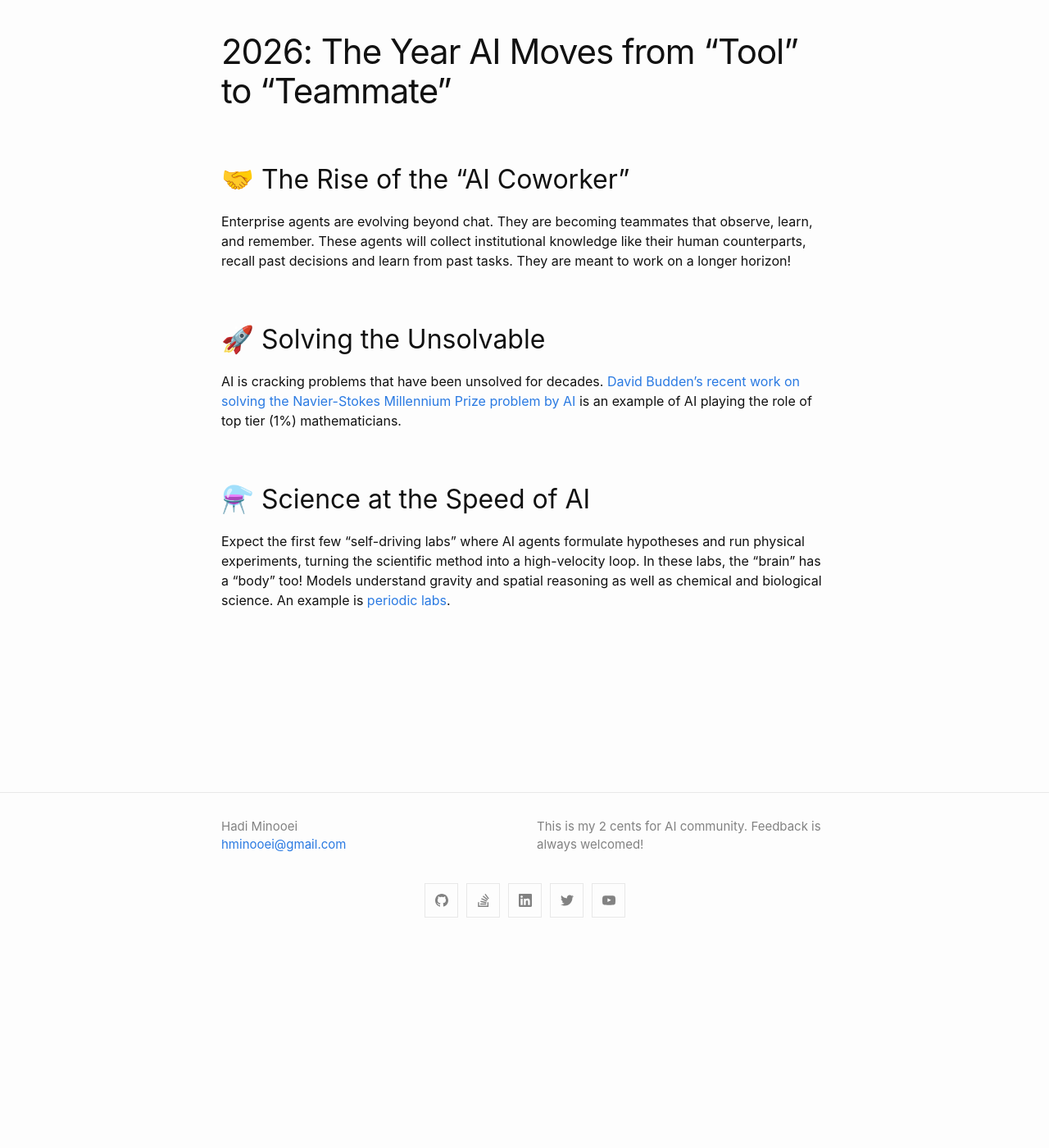
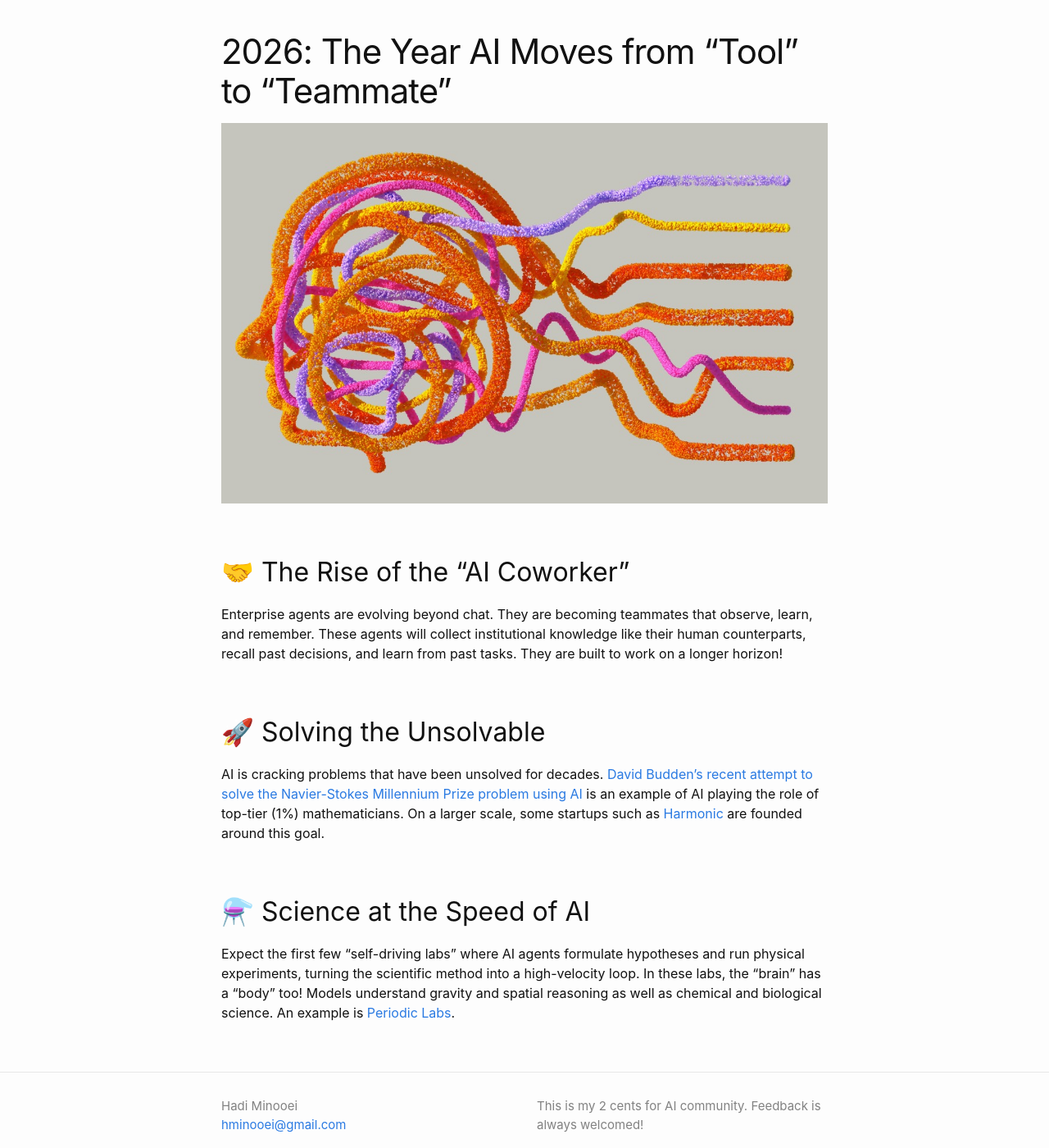
Before and after one commit to hminooei/hminooei.github.io, a Jekyll site: the page built from _posts/2025-12-21-2026-ai-moves-from-tool-to-teammate.md, in a window 1280 px wide and 1400 px high, scrolled down 246 px. Shown: the whole window at 82% size. Built offline with Jekyll 4.4.1, drawn with Linux system fonts in a browser that asks for light colours; our own code applies the rules of GitHub Pages for plain Markdown files; comment, search, counter and statistics services are not loaded.

Commit message:
Add new blog post about AI as teammate and update bio

```diff
--- a/_posts/2025-12-21-2026-ai-moves-from-tool-to-teammate.md
+++ b/_posts/2025-12-21-2026-ai-moves-from-tool-to-teammate.md
@@ -1,10 +1,13 @@
 # 2026: The Year AI Moves from "Tool" to "Teammate"
 
+![AI Teammate](/images/ai-teammate.jpg)
+
 ## 🤝 The Rise of the "AI Coworker"
-Enterprise agents are evolving beyond chat. They are becoming teammates that observe, learn, and remember. These agents will collect institutional knowledge like their human counterparts, recall past decisions and learn from past tasks. They are meant to work on a longer horizon!
+
+Enterprise agents are evolving beyond chat. They are becoming teammates that observe, learn, and remember. These agents will collect institutional knowledge like their human counterparts, recall past decisions, and learn from past tasks. They are built to work on a longer horizon!
 
 ## 🚀 Solving the Unsolvable
-AI is cracking problems that have been unsolved for decades. [David Budden’s recent work on solving the Navier-Stokes Millennium Prize problem by AI](https://x.com/davidmbudden/status/2002628914301317334?s=20) is an example of AI playing the role of top tier (1%) mathematicians.
+AI is cracking problems that have been unsolved for decades. [David Budden’s recent attempt to solve the Navier-Stokes Millennium Prize problem using AI](https://x.com/davidmbudden/status/2002628914301317334?s=20) is an example of AI playing the role of top-tier (1%) mathematicians. On a larger scale, some startups such as [Harmonic](https://www.harmonic.fun/) are founded around this goal.
 
 ## ⚗️ Science at the Speed of AI
-Expect the first few "self-driving labs" where AI agents formulate hypotheses and run physical experiments, turning the scientific method into a high-velocity loop. In these labs, the "brain" has a "body" too! Models understand gravity and spatial reasoning as well as chemical and biological science. An example is [periodic labs](https://periodic.com/).
+Expect the first few "self-driving labs" where AI agents formulate hypotheses and run physical experiments, turning the scientific method into a high-velocity loop. In these labs, the "brain" has a "body" too! Models understand gravity and spatial reasoning as well as chemical and biological science. An example is [Periodic Labs](https://periodic.com/).
```
Also changed, not shown: index.md (+1 -1 lines), images/ai-teammate.jpg (added).
